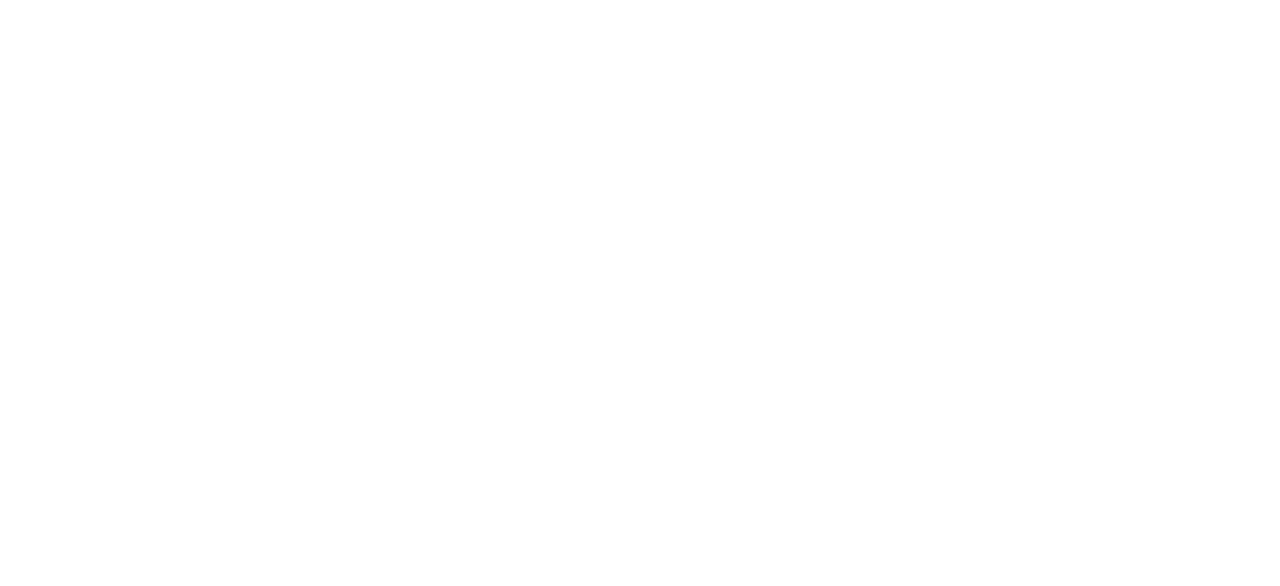
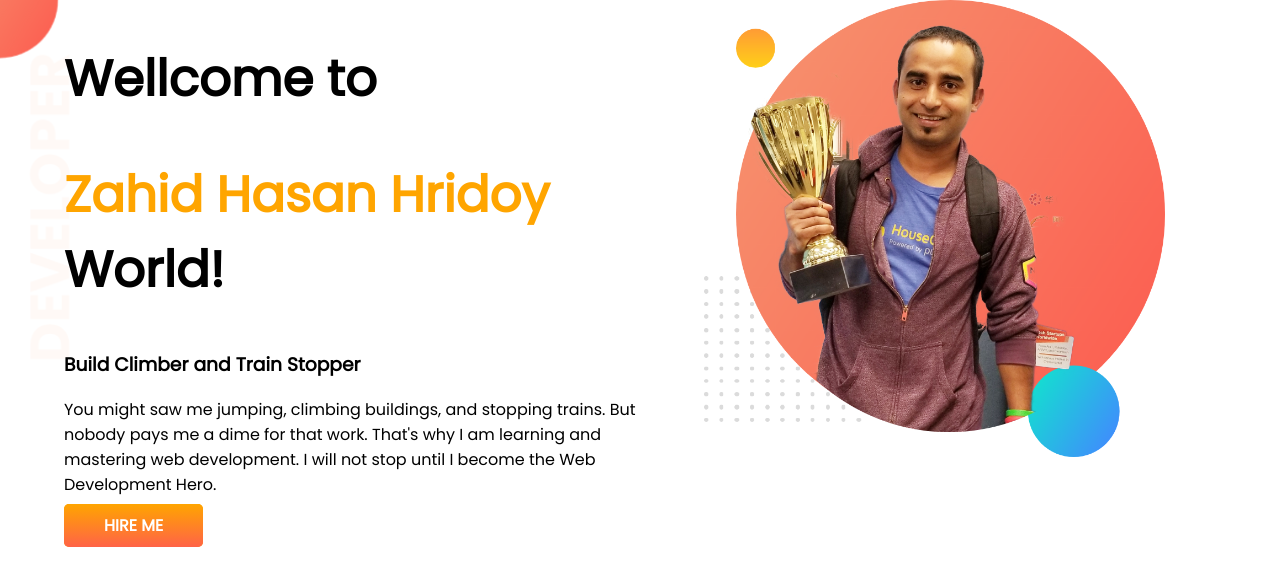
Before and after one commit to hasanhridoy01/Programming-Hero-Developer-Project, a plain HTML site: page index.html in a window 1280 px wide. Drawn offline with Linux system fonts and the light colour scheme.

Commit message:
top banner added

```diff
--- a/css/style.css
+++ b/css/style.css
@@ -0,0 +1,31 @@
+body{
+    font-family: 'Poppins', sans-serif;
+    margin: 0px;
+}
+.top-banner{
+    background-image: url(../images/top-banner.png);
+    display: flex;
+    background-repeat: no-repeat;
+}
+h1{
+    font-size: 50px;
+}
+span{
+    color: orange;
+}
+.half-width{
+    width: 50%;
+    padding-left: 5%;
+}
+.half-width img{
+    width: 80%;
+}
+.hire_me_btn{
+    text-decoration: none;
+    background-color: orange;
+    background-image: linear-gradient(orange, tomato);
+    padding: 10px 40px;
+    border-radius: 5px;
+    color: white;
+    font-weight: 700;
+}
--- a/index.html
+++ b/index.html
@@ -4,10 +4,25 @@
     <meta charset="UTF-8">
     <meta http-equiv="X-UA-Compatible" content="IE=edge">
     <meta name="viewport" content="width=device-width, initial-scale=1.0">
-    <title>Document</title>
+    <title>Project work</title>
+    <!-- Google Font -->
+    <link rel="preconnect" href="https://fonts.googleapis.com">
+    <link rel="preconnect" href="https://fonts.gstatic.com" crossorigin>
+    <link href="https://fonts.googleapis.com/css2?family=Poppins&display=swap" rel="stylesheet">
     <link rel="stylesheet" href="css/style.css">
 </head>
 <body>
-
+    <section class="top-banner">
+        <div class="half-width">
+            <h1>Wellcome to</h1>
+            <h1><span>Zahid Hasan Hridoy</span> World!</h1>
+            <h3>Build Climber and Train Stopper</h3>
+            <p>You might saw me jumping, climbing buildings, and stopping trains. But nobody pays me a dime for that work. That's why I am learning and mastering web development. I will not stop until I become the Web Development Hero.</p>
+            <a class="hire_me_btn" target="_blank" href="https://www.linkedin.com/in/zahid-hasan-hridoy-27b961212/">HIRE ME</a>
+        </div>
+        <div class="half-width">
+            <img src="images/jhankar.png" alt="">
+        </div>
+    </section>
 </body>
 </html>
```
Also changed, not shown: images/dream-bg.png (added), images/exp-bg.png (added), images/jhankar.png (added), images/jhankar2.png (added), images/my-bg.png (added), images/my-bg2.png (added), images/top-banner.png (added), 7 other files.
